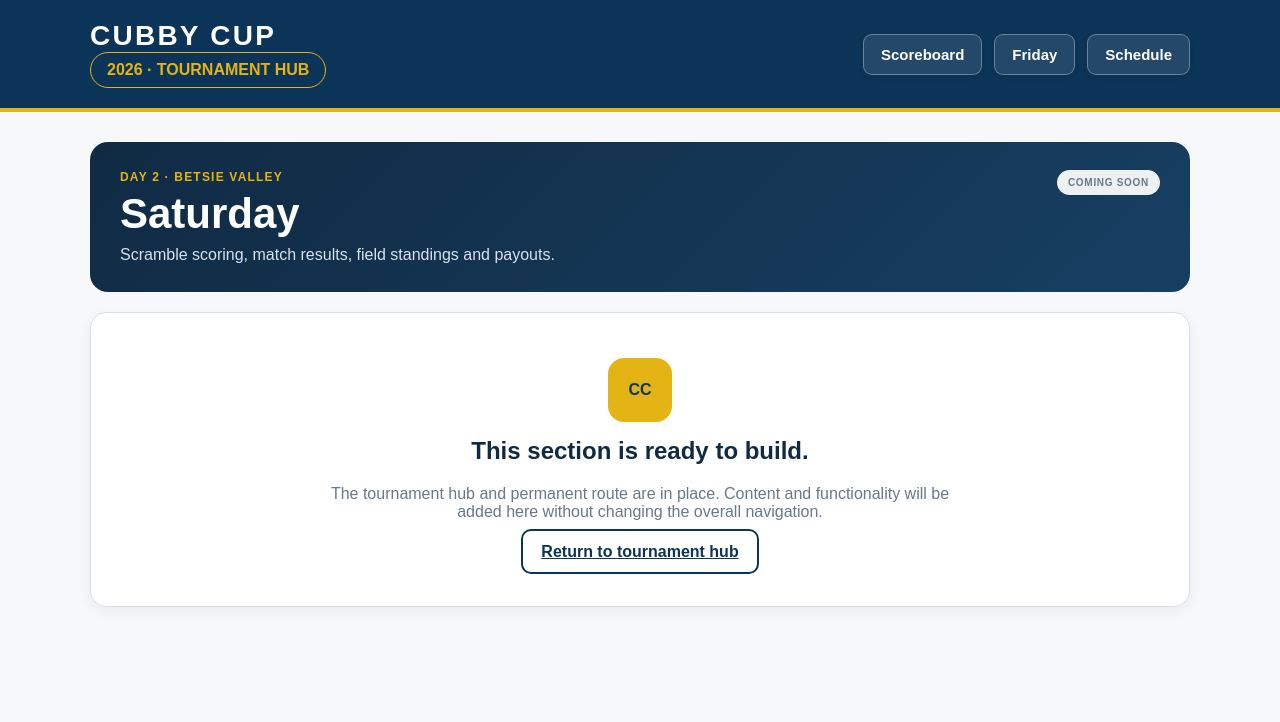
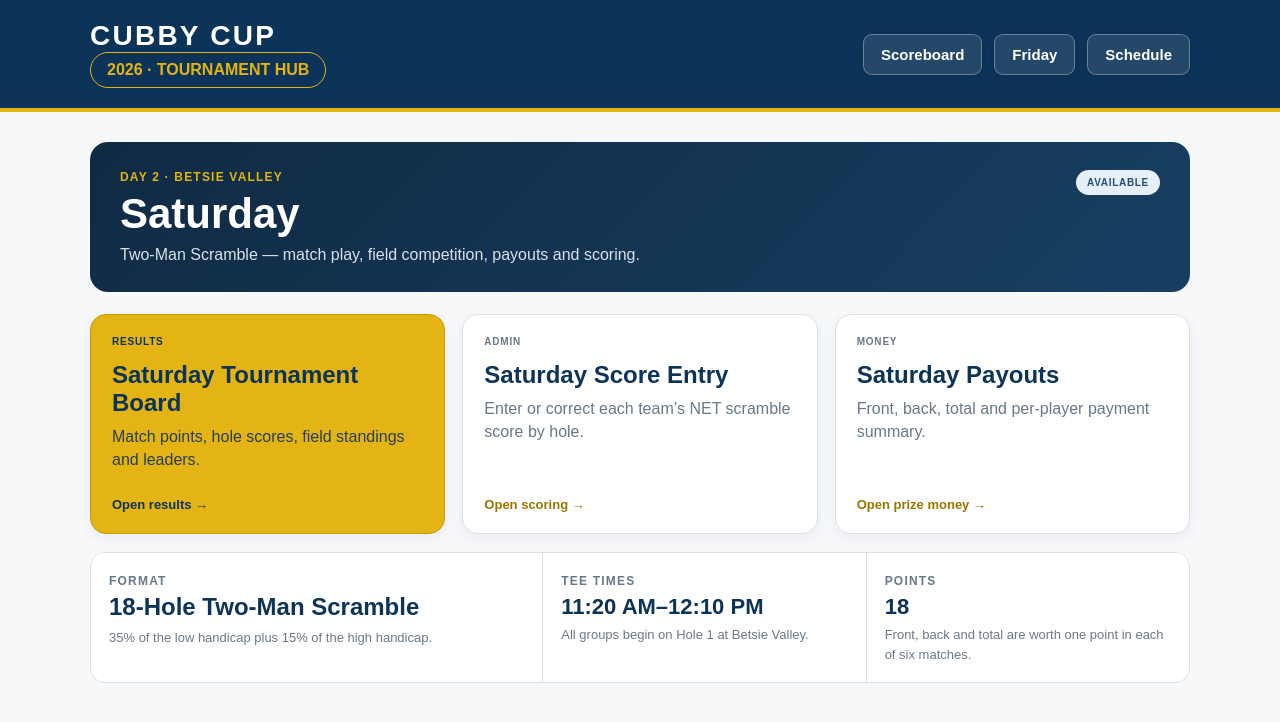
Before and after one commit to wjluyk-app/vet-head-app, a Next.js app: page /saturday in a window 1280 px wide. Shown: the top 722 px of the page. Built offline with nearby package versions, Linux system fonts and the light colour scheme.

Commit message:
Build Saturday tournament hub

```diff
--- a/src/app/globals.css
+++ b/src/app/globals.css
@@ -1181,3 +1181,42 @@ main { width: min(1100px, 94vw); margin: 30px auto 60px; }
     flex-direction:column;
   }
 }
+
+
+/* Saturday */
+.saturdayFormatCard {
+  margin-top:18px;
+  display:grid;
+  grid-template-columns:1.4fr 1fr 1fr;
+  gap:1px;
+  background:#d8e0e7;
+  border:1px solid #d8e0e7;
+  border-radius:15px;
+  overflow:hidden;
+}
+.saturdayFormatCard > div {
+  background:white;
+  padding:18px;
+}
+.saturdayFormatCard h2 {
+  margin:4px 0 7px;
+  color:var(--navy);
+}
+.saturdayFormatCard strong {
+  display:block;
+  margin-top:5px;
+  color:var(--navy);
+  font-size:22px;
+}
+.saturdayFormatCard p {
+  margin:5px 0 0;
+  color:#68798a;
+  font-size:13px;
+  line-height:1.5;
+}
+
+@media (max-width:760px) {
+  .saturdayFormatCard {
+    grid-template-columns:1fr;
+  }
+}
--- a/src/app/saturday/page.tsx
+++ b/src/app/saturday/page.tsx
@@ -1,12 +1,56 @@
+import Link from "next/link";
 import TournamentSectionShell from "@/components/TournamentSectionShell";
 
-export default function Page() {
+export default function SaturdayPage() {
   return (
     <TournamentSectionShell
       eyebrow="DAY 2 · BETSIE VALLEY"
       title="Saturday"
-      description="Scramble scoring, match results, field standings and payouts."
-      status="Coming Soon"
-    />
+      description="Two-Man Scramble — match play, field competition, payouts and scoring."
+      status="Available"
+    >
+      <section className="sectionActionGrid">
+        <Link className="sectionActionCard sectionActionPrimary" href="/results/saturday">
+          <span>RESULTS</span>
+          <h2>Saturday Tournament Board</h2>
+          <p>Match points, hole scores, field standings and leaders.</p>
+          <strong>Open results →</strong>
+        </Link>
+
+        <Link className="sectionActionCard" href="/score/saturday">
+          <span>ADMIN</span>
+          <h2>Saturday Score Entry</h2>
+          <p>Enter or correct each team’s NET scramble score by hole.</p>
+          <strong>Open scoring →</strong>
+        </Link>
+
+        <Link className="sectionActionCard" href="/prize-money">
+          <span>MONEY</span>
+          <h2>Saturday Payouts</h2>
+          <p>Front, back, total and per-player payment summary.</p>
+          <strong>Open prize money →</strong>
+        </Link>
+      </section>
+
+      <section className="saturdayFormatCard">
+        <div>
+          <span className="smallLabel">FORMAT</span>
+          <h2>18-Hole Two-Man Scramble</h2>
+          <p>35% of the low handicap plus 15% of the high handicap.</p>
+        </div>
+
+        <div>
+          <span className="smallLabel">TEE TIMES</span>
+          <strong>11:20 AM–12:10 PM</strong>
+          <p>All groups begin on Hole 1 at Betsie Valley.</p>
+        </div>
+
+        <div>
+          <span className="smallLabel">POINTS</span>
+          <strong>18</strong>
+          <p>Front, back and total are worth one point in each of six matches.</p>
+        </div>
+      </section>
+    </TournamentSectionShell>
   );
 }
```
